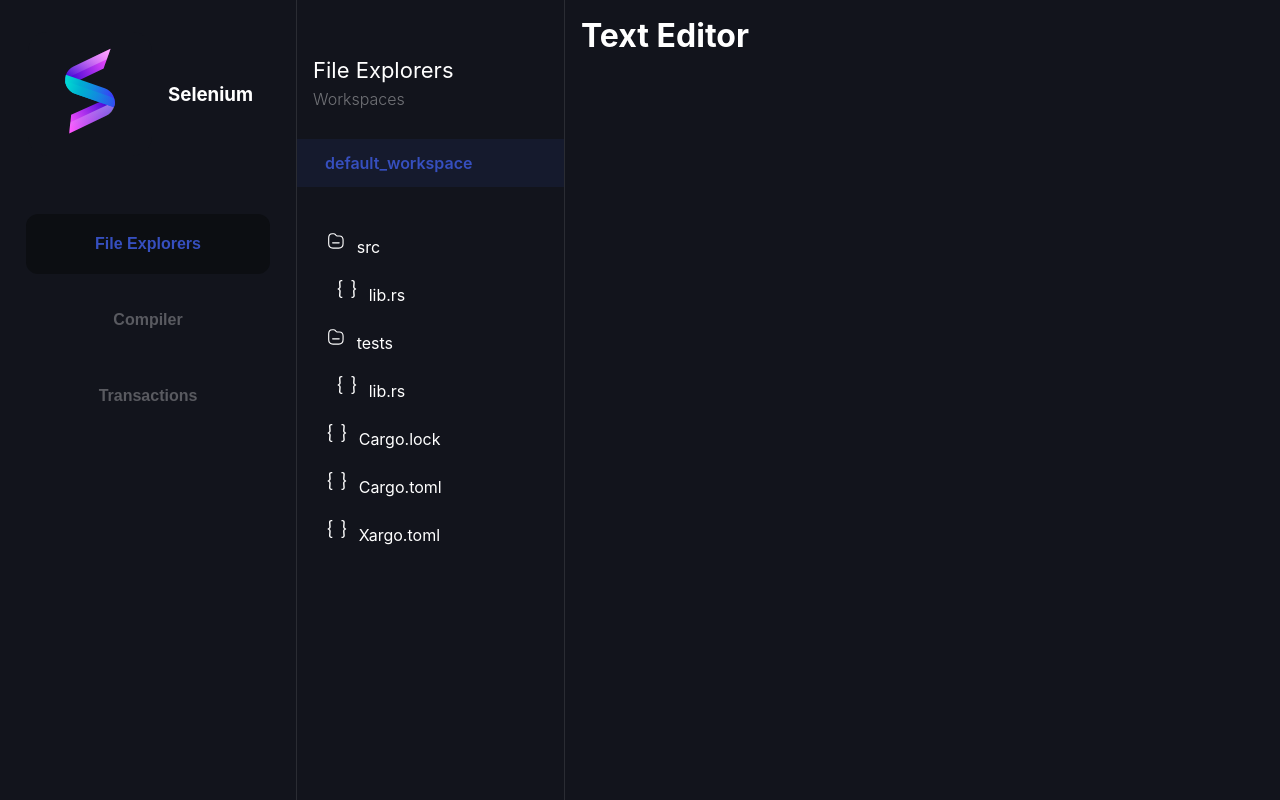
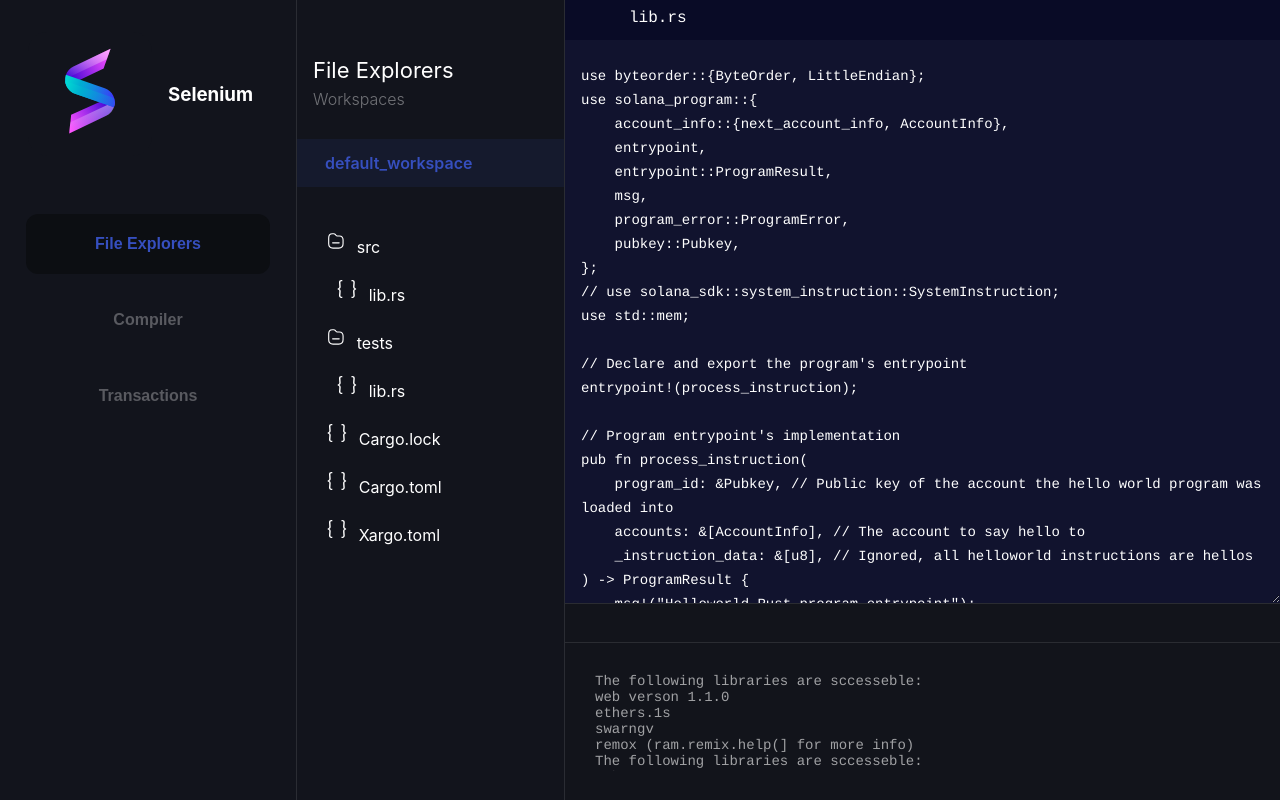
Before and after one commit to S-W-I/swi-frontend, a Next.js app: page /main in a window 1280 px wide. Built offline with nearby package versions, Linux system fonts and the light colour scheme.

Commit message:
Add logging console

```diff
--- a/pages/main/index.tsx
+++ b/pages/main/index.tsx
@@ -3,6 +3,8 @@ import Head from "next/head";
 import styled from "styled-components";
 
 import { IDEActionSection } from "components/core/ActionSection";
+import { MainLogConsole } from "components/core/editing/LogConsole";
+
 import {
   FileSystemEntity,
   FileSystemEntityKind,
@@ -75,7 +77,190 @@ export const ExplorerWorkspaceLabel = styled.h3`
   line-height: 24px;
 `;
 
-const MainEditingBody: React.FC<{}> = () => {
+export const MainEditingBodyContainer = styled.div`
+  height: calc(100% - 40px - 197px);
+`
+
+export const MainEditingBodyTopBar = styled.div`
+  background-color: rgb(9, 11, 38);
+  height: 40px;
+  width: 100%;
+
+  color: white;
+  font-family: Courier;
+  line-height: 24px;
+  padding-top: 6px;
+  padding-left: 64px;
+`
+
+export const MainEditingBodyFile = styled.div`
+  background-color: rgb(17, 19, 46);
+  height: 100%;
+
+  display: flex;
+  flex-direction: row;
+  flex-wrap: nowrap;
+
+  position: relative;
+`
+
+export const StyledMainEditingBodyLineCounter = styled.div`
+  background-color: rgb(41, 43, 67);
+  width: 54px;
+  height: 100%;
+
+  display: flex;
+  flex-direction: column;
+  flex-wrap: nowrap;
+
+  line-height: 24px;
+
+  & div {
+    color: rgba(255, 255, 255, 0.6);
+    text-align: center;
+    font-family: Courier;
+    font-style: normal;
+    font-weight: normal;
+  }
+`
+
+const MainEditingBodyLineCounter: React.FC<{ numberOfLines: number }> = props => {
+
+  return (
+    <StyledMainEditingBodyLineCounter>
+      {Array(props.numberOfLines).fill(null).map((x, i)=> <div>{i + 1}</div>)}
+    </StyledMainEditingBodyLineCounter>
+  )
+}
+
+export const MainEditingBodyCodeInput = styled.textarea`
+  background-color: rgb(17, 19, 46);
+  border: none;
+
+  &:focus {
+    outline: none;
+  }
+
+  color: white;
+
+
+  font-family: Courier;
+  font-style: normal;
+  font-weight: normal;
+  font-size: 14px;
+
+  padding-top: 0;
+  padding-left: 16px;
+
+  line-height: 24px;
+
+  width: 100%;
+`
+
+export const CurrentLineIndicator = styled.div`
+  position: absolute;
+  width: 100%;
+  height: 22px;
+  background: rgba(255, 0, 255, 0.5);
+
+  ${props => `
+    top: ${24 * props.lineNumber}px;
+  `}
+`
+
+
+const mockFile = `
+use byteorder::{ByteOrder, LittleEndian};
+use solana_program::{
+    account_info::{next_account_info, AccountInfo},
+    entrypoint,
+    entrypoint::ProgramResult,
+    msg,
+    program_error::ProgramError,
+    pubkey::Pubkey,
+};
+// use solana_sdk::system_instruction::SystemInstruction;
+use std::mem;
+
+// Declare and export the program's entrypoint
+entrypoint!(process_instruction);
+
+// Program entrypoint's implementation
+pub fn process_instruction(
+    program_id: &Pubkey, // Public key of the account the hello world program was loaded into
+    accounts: &[AccountInfo], // The account to say hello to
+    _instruction_data: &[u8], // Ignored, all helloworld instructions are hellos
+) -> ProgramResult {
+    msg!("Helloworld Rust program entrypoint");
+
+    // Iterating accounts is safer then indexing
+    let accounts_iter = &mut accounts.iter();
+
+    // Get the account to say hello to
+    let account = next_account_info(accounts_iter)?;
+
+    // The account must be owned by the program in order to modify its data
+    if account.owner != program_id {
+        msg!("Greeted account does not have the correct program id");
+        return Err(ProgramError::IncorrectProgramId);
+    }
+
+    // The data must be large enough to hold a u32 count
+    if account.try_data_len()? < mem::size_of::<u32>() {
+        msg!("Greeted account data length too small for u32");
+        return Err(ProgramError::InvalidAccountData);
+    }
+
+    // Increment and store the number of times the account has been greeted
+    let mut data = account.try_borrow_mut_data()?;
+    let mut num_greets = LittleEndian::read_u32(&data);
+    num_greets += 1;
+    LittleEndian::write_u32(&mut data[0..], num_greets);
+
+    msg!("Hello!");
+
+    Ok(())
+}
+
+// Sanity tests
+#[cfg(test)]
+mod test {
+    use super::*;
+    use solana_program::clock::Epoch;
+
+    #[test]
+    fn test_sanity() {
+        let program_id = Pubkey::default();
+        let key = Pubkey::default();
+        let mut lamports = 0;
+        let mut data = vec![0; mem::size_of::<u32>()];
+        LittleEndian::write_u32(&mut data, 0);
+
+        let owner = Pubkey::default();
+        let account = AccountInfo::new(
+            &key,
+            false,
+            true,
+            &mut lamports,
+            &mut data,
+            &owner,
+            false,
+            Epoch::default(),
+        );
+        let instruction_data: Vec<u8> = Vec::new();
+
+        let accounts = vec![account];
+
+        assert_eq!(LittleEndian::read_u32(&accounts[0].data.borrow()), 0);
+        process_instruction(&program_id, &accounts, &instruction_data).unwrap();
+        assert_eq!(LittleEndian::read_u32(&accounts[0].data.borrow()), 1);
+        process_instruction(&program_id, &accounts, &instruction_data).unwrap();
+        assert_eq!(LittleEndian::read_u32(&accounts[0].data.borrow()), 2);
+    }
+}
+`
+
+const MainEditingBody: React.FC<{ fileEntity: FileSystemSnake }> = (props) => {
   // const filesystem = new FileSystemSnake([
   //   FileSystemEntity.new_file({ name: "main.so" }),
   //   FileSystemEntity.dir_with_entities({ name: "some_stuff" }, [
@@ -85,7 +270,25 @@ const MainEditingBody: React.FC<{}> = () => {
 
   // console.log({ filesystem });
 
-  return null;
+  const [inputCode, setInputCode] = React.useState(mockFile)
+  const numberOfLines = inputCode.split(/\r\n|\r|\n/).length
+  console.log({ numberOfLines })
+
+  return (
+    <MainEditingBodyContainer>
+      {/* <MainEditingBodyTopBar>{props.fileEntity.flatten()[0].meta.name}</MainEditingBodyTopBar> */}
+      <MainEditingBodyTopBar>lib.rs</MainEditingBodyTopBar>
+      <MainEditingBodyFile>
+        {/* <MainEditingBodyLineCounter numberOfLines={numberOfLines}/> */}
+        <MainEditingBodyCodeInput value={inputCode} initialValue={mockFile} onChange={x => {
+          // console.log({ x: x.target.value })
+          setInputCode(x.target.value)
+        }}/>
+        {/* <CurrentLineIndicator lineNumber={numberOfLines - 1}/> */}
+      </MainEditingBodyFile>
+      <MainLogConsole />
+    </MainEditingBodyContainer>
+  );
 };
 
 export type FSAbstractItemProps = {
@@ -148,22 +351,12 @@ export const FSAbstractItem: React.FC<
 
 export const StyledExplorerFileSystem = styled.div`
   padding: 29.69px;
+  overflow: auto;
+  height: calc(100vh - 187px);
 `;
 
-export const ExplorerFileSystem: React.FC<{}> = (props) => {
-  const filesystem = new FileSystemSnake([
-    // FileSystemEntity.new_file({ name: "file.so" }),
-    FileSystemEntity.dir_with_entities({ name: "src" }, [
-      FileSystemEntity.new_file({ name: "lib.rs" }),
-    ]).populateDepth(),
-    FileSystemEntity.dir_with_entities({ name: "tests" }, [
-      FileSystemEntity.new_file({ name: "lib.rs" }),
-    ]).populateDepth(),
-    FileSystemEntity.new_file({ name: "Cargo.lock" }),
-    FileSystemEntity.new_file({ name: "Cargo.toml" }),
-    FileSystemEntity.new_file({ name: "Xargo.toml" }),
-  ])
-
+export const ExplorerFileSystem: React.FC<{ filesystem: FileSystemSnake }> = (props) => {
+  const { filesystem } = props
 
   console.log({ filesystem });
 
@@ -238,6 +431,20 @@ export default function Home() {
     },
   ];
 
+  const filesystem = new FileSystemSnake([
+    // FileSystemEntity.new_file({ name: "file.so" }),
+    FileSystemEntity.dir_with_entities({ name: "src" }, [
+      FileSystemEntity.new_file({ name: "lib.rs" }),
+    ]).populateDepth(),
+    FileSystemEntity.dir_with_entities({ name: "tests" }, [
+      FileSystemEntity.new_file({ name: "lib.rs" }),
+    ]).populateDepth(),
+    FileSystemEntity.new_file({ name: "Cargo.lock" }),
+    FileSystemEntity.new_file({ name: "Cargo.toml" }),
+    FileSystemEntity.new_file({ name: "Xargo.toml" }),
+  ])
+
+
   return (
     <div className="container">
       <Head>
@@ -259,7 +466,7 @@ export default function Home() {
               <IDEActionSection
                 key={x.text}
                 checked={i === currentSection}
-                onSelect={() => setCurrentSection(i)}
+                onSelect={() => (i)}
               >
                 {x.text}
               </IDEActionSection>
@@ -273,11 +480,10 @@ export default function Home() {
             <FileExplorerSubHeading>Workspaces</FileExplorerSubHeading>
           </ExplorerHeadingContainer>
           <ExplorerWorkspaceLabel>default_workspace</ExplorerWorkspaceLabel>
-          <ExplorerFileSystem />
+          <ExplorerFileSystem filesystem={filesystem} />
         </FilesystemSection>
         <MainTabSection>
-          <Heading>Text Editor</Heading>
-          <MainEditingBody />
+          <MainEditingBody fileEntity={filesystem}/>
         </MainTabSection>
       </HomeContainer>
       <Footer />
--- a/pages/main/styled.ts
+++ b/pages/main/styled.ts
@@ -25,7 +25,7 @@ export const Footer = styled.footer`
 
 export const ViewSelectSection = styled.div`
   width: 297px;
-  height: "100%";
+  height: 100%;
 `
 export const FilesystemSection = styled.div`
   width: 268px;
@@ -33,7 +33,8 @@ export const FilesystemSection = styled.div`
 `
 
 export const MainTabSection = styled.div`
-  padding: 16px;
+  width: calc(100vw - 565px);
+  height: 100vh;
 `
 
 export const LogoContainer = styled.div`
--- /dev/null
+++ b/src/components/core/editing/LogConsole/index.tsx
@@ -0,0 +1,26 @@
+import React from "react";
+
+import {
+  StyledMainLogConsole,
+  StyledSearchBar,
+  StyledLogWindow,
+} from "./styled";
+
+export const MainLogConsole: React.FC<{}> = (props) => {
+  const mockBody = `
+    The following libraries are sccesseble:
+    web verson 1.1.0
+    ethers.1s
+    swarngv
+    remox (ram.remix.help(] for more info)
+  `.split("\n").map(x => <div>{x}</div>)
+
+  return (
+    <StyledMainLogConsole>
+      <StyledSearchBar />
+      <StyledLogWindow>
+        {Array(10).fill(mockBody)}
+      </StyledLogWindow>
+    </StyledMainLogConsole>
+  );
+};
--- /dev/null
+++ b/src/components/core/editing/LogConsole/styled.ts
@@ -0,0 +1,38 @@
+import styled from "styled-components";
+
+// background-color: rgb(9, 11, 38);
+// background-color: rgb(17, 19, 46);
+export const StyledMainLogConsole = styled.div`
+  height: 197px;
+  width: 100%;
+
+  background-color: rgb(18, 20, 27);
+`;
+
+
+export const StyledSearchBar = styled.div`
+  height: 40px;
+  width: 100%;
+
+  background-color: rgb(18, 20, 27);
+
+  border: 1px solid rgba(255,255,255,0.1);
+  border-left: none;
+  border-right: none;
+`
+
+export const StyledLogWindow = styled.div`
+  overflow: auto;
+  height: 128px;
+
+  padding-top: 30px;
+  padding-left: 30px;
+
+  font-family: Courier;
+  font-style: normal;
+  font-weight: normal;
+  font-size: 14px;
+  line-height: 16px;
+
+  color: rgba(255,255,255,0.6);
+`
```
